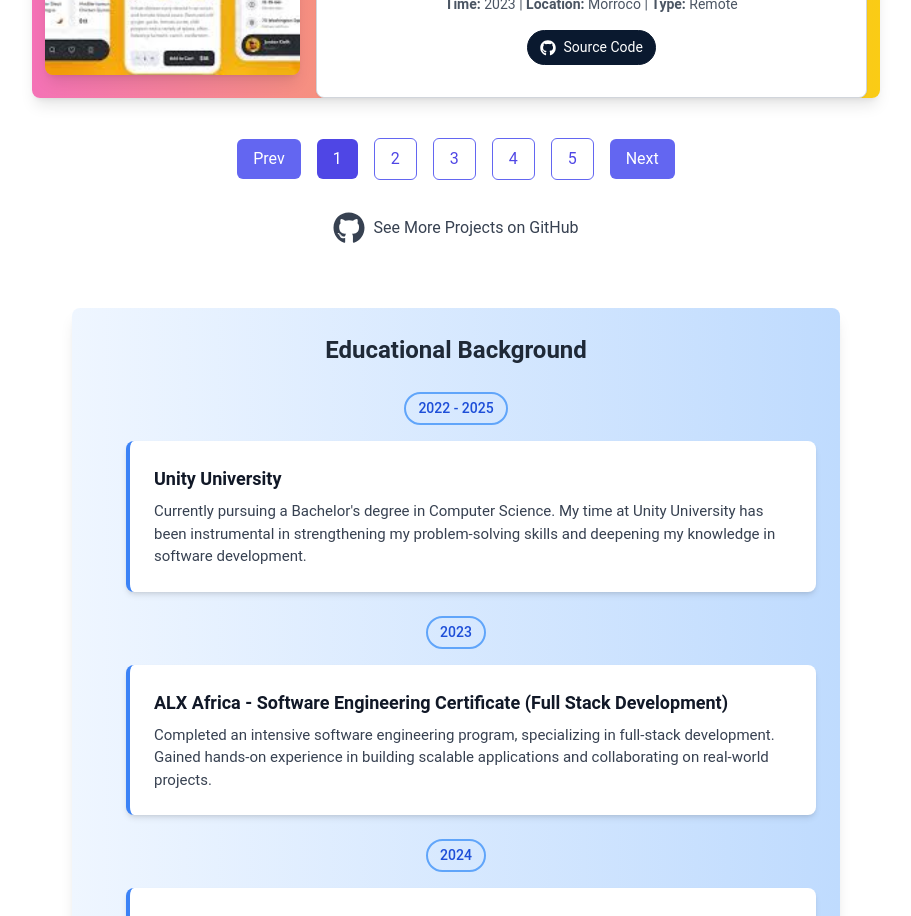
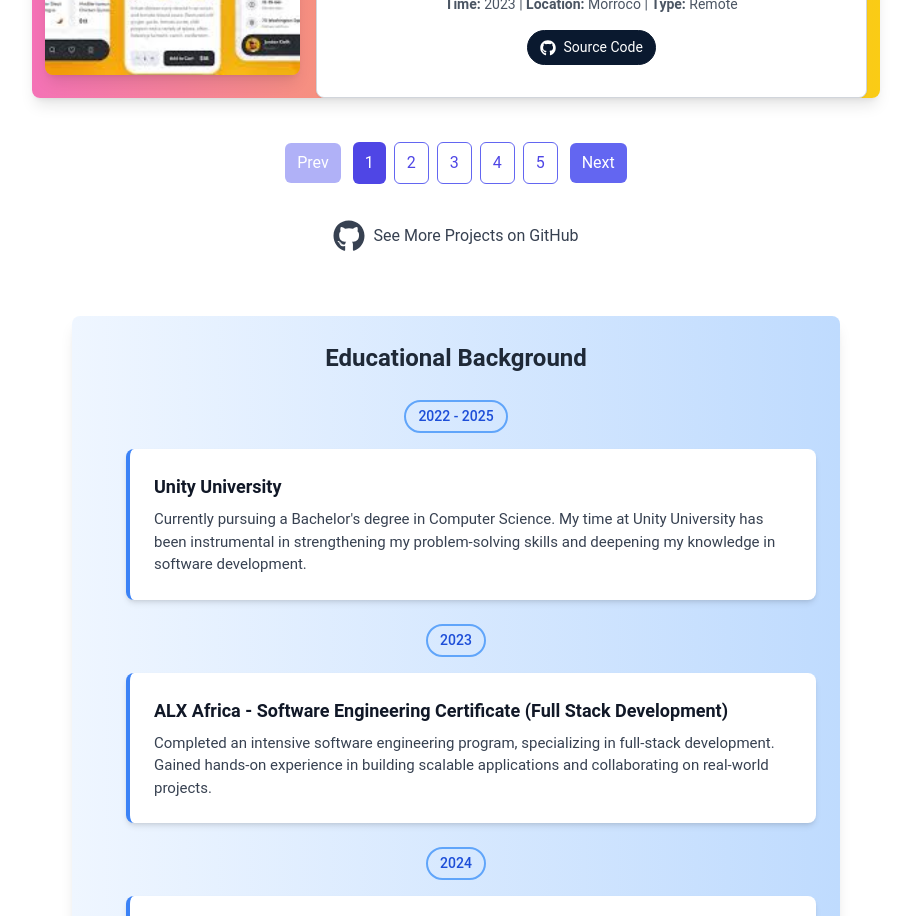
Before and after one commit to masrialx/masresha-alemu, a Next.js app: page / in a window 1280 px wide. Shown: the part 3760-4676 px from the top of the page, without its empty margins (184-1095 px from the left). Built offline with nearby package versions, Linux system fonts and the light colour scheme.

Commit message:
pagination fix

```diff
--- a/app/(auth)/page/pagination.jsx
+++ b/app/(auth)/page/pagination.jsx
@@ -25,19 +25,20 @@ function Pagination({ currentPage, totalPages, onPageChange }) {
   }
 
   return (
-    <div  className="flex justify-center items-center mt-6">
+    <div className="flex flex-wrap justify-center items-center mt-6  mx-auto gap-2">
     <button
       onClick={handlePrev}
-        className="px-4 py-2 mx-2 rounded-md bg-indigo-500 text-white hover:bg-indigo-600"
+      className="px-3 py-2 rounded-md bg-indigo-500 text-white hover:bg-indigo-600 disabled:opacity-50"
       disabled={currentPage === 1}
     >
       Prev
     </button>
+    <div className="flex flex-wrap justify-center">
       {pageNumbers.map((page) => (
         <button
           key={page}
           onClick={() => handlePageClick(page)}
-          className={`px-4 py-2 mx-2 rounded-md ${
+          className={`px-3 py-2 m-1 rounded-md ${
             currentPage === page
               ? 'bg-indigo-600 text-white'
               : 'bg-white text-indigo-600 border border-indigo-500'
@@ -46,14 +47,17 @@ function Pagination({ currentPage, totalPages, onPageChange }) {
           {page}
         </button>
       ))}
+    </div>
     <button
       onClick={handleNext}
-        className="px-4 py-2 mx-2 rounded-md bg-indigo-500 text-white hover:bg-indigo-600"
+      className="px-3 py-2 rounded-md bg-indigo-500 text-white hover:bg-indigo-600 disabled:opacity-50"
       disabled={currentPage === totalPages}
     >
       Next
     </button>
   </div>
+
+
   );
 }
 
```
Also changed, not shown: 1 other file (tests, documents, lock files or other folders). Lines whose indentation alone changed are shown as unchanged.
